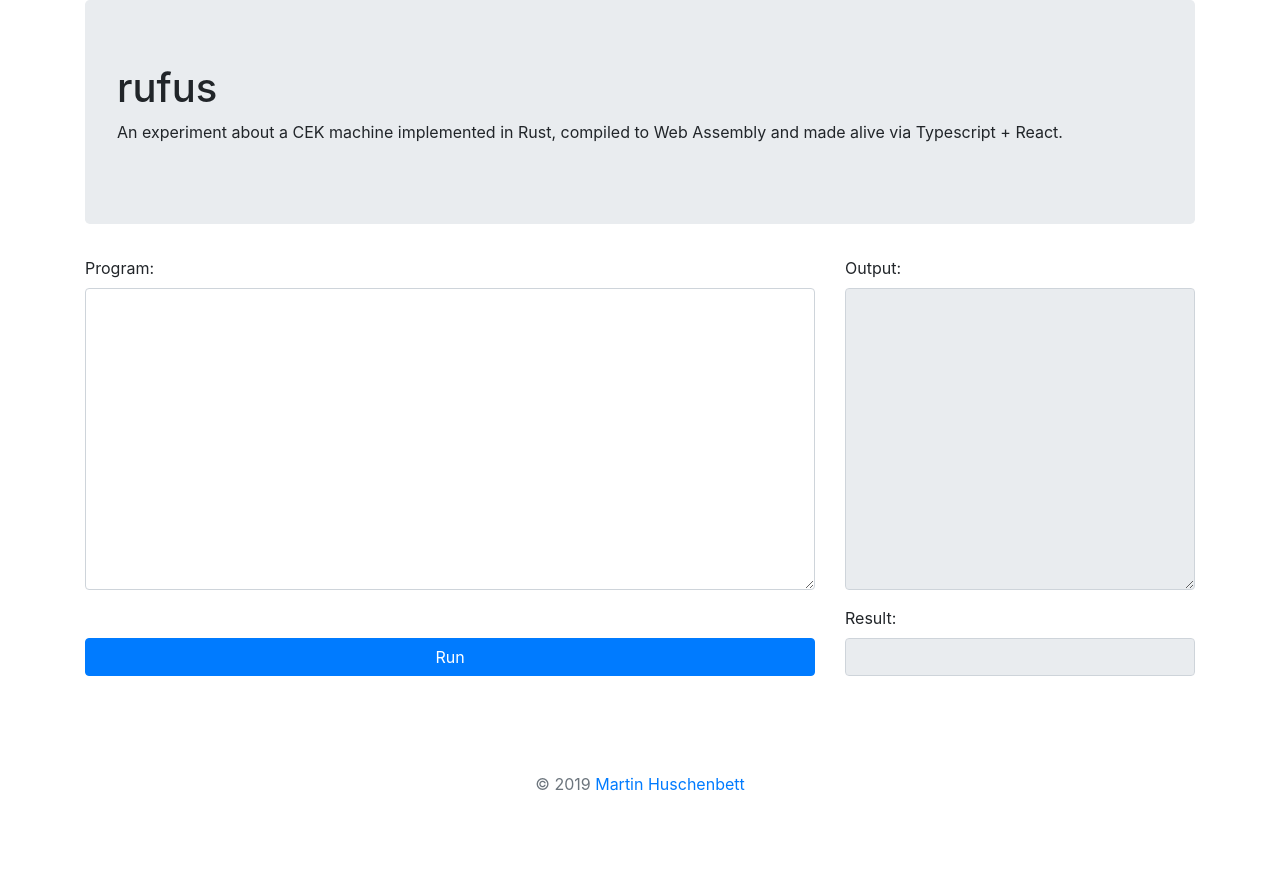
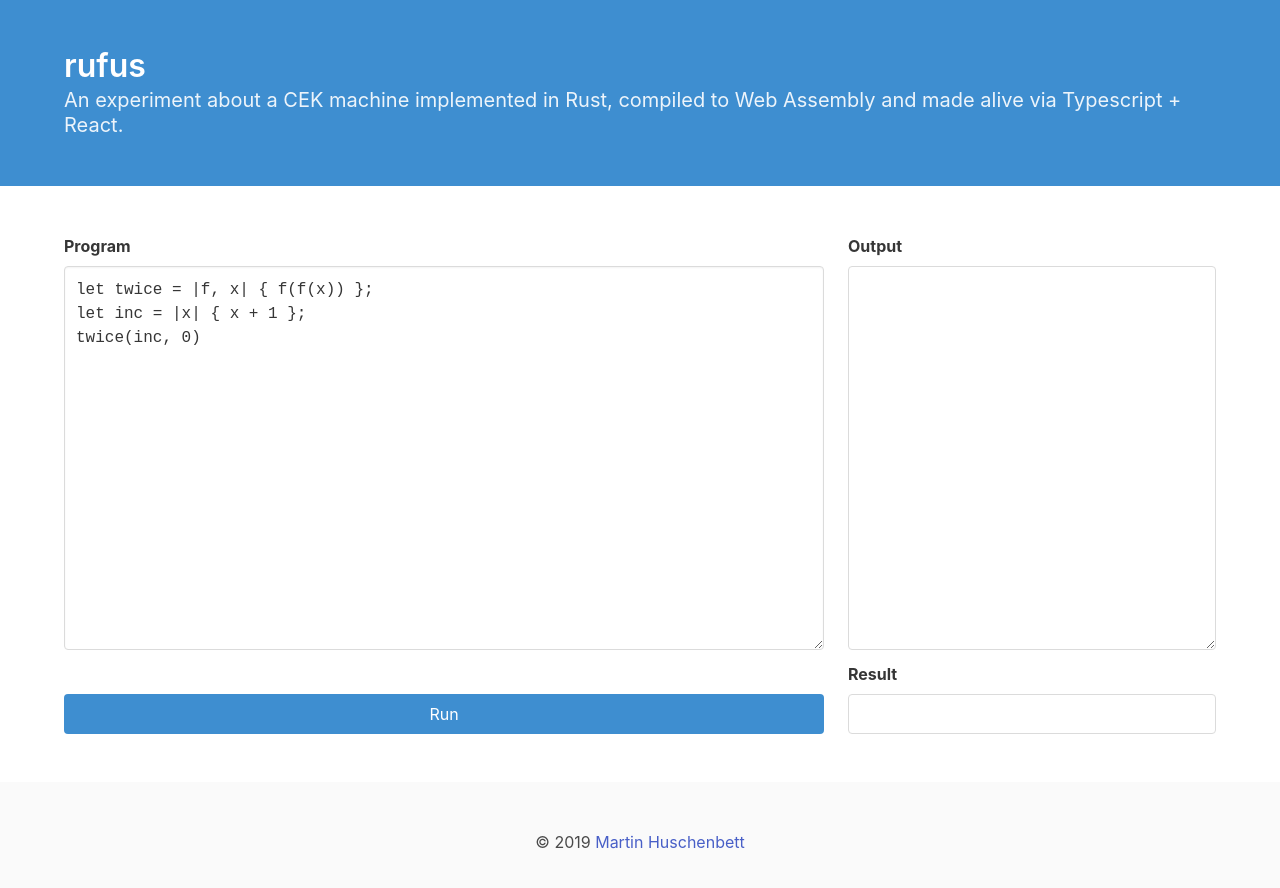
Before and after one commit to hurryabit/rufus, a React (Create React App) app in the folder rufus-ui/: page / in a window 1280 px wide. Shown: the top 888 px of the page. Before the commit the page ends 800 px from the top, so only its background shows below. Built offline with nearby package versions, Linux system fonts and the light colour scheme.

Commit message:
Style with bulma

```diff
--- a/rufus-ui/package.json
+++ b/rufus-ui/package.json
@@ -11,9 +11,8 @@
     "@types/node": "12.7.11",
     "@types/react": "16.9.5",
     "@types/react-dom": "16.9.1",
-    "bootstrap": "^4.3.1",
+    "bulma": "^0.7.5",
     "react": "^16.10.2",
-    "react-bootstrap": "^1.0.0-beta.14",
     "react-dom": "^16.10.2",
     "react-scripts": "3.2.0",
     "typescript": "3.6.3"
@@ -43,6 +42,7 @@
   },
   "devDependencies": {
     "gh-pages": "^2.1.1",
+    "node-sass": "^4.12.0",
     "react-app-rewired": "^2.1.3",
     "rufus": "file:../rufus-wasm/pkg",
     "wasm-loader": "^1.3.0"
--- a/rufus-ui/src/App.tsx
+++ b/rufus-ui/src/App.tsx
@@ -1,9 +1,13 @@
 import React from 'react';
-import { Button, Col, Container, Form, Jumbotron, Row } from 'react-bootstrap';
-import 'bootstrap/dist/css/bootstrap.css';
+import 'bulma';
 import './App.css';
 
-const EDITOR_ROWS: number = 12;
+const EDITOR_ROWS: number = 15;
+
+const DEFAULT_PROGRAM: string =
+`let twice = |f, x| { f(f(x)) };
+let inc = |x| { x + 1 };
+twice(inc, 0)`;
 
 type Props = {};
 
@@ -19,7 +23,7 @@ class App extends React.Component<Props, State> {
     super(props);
     this.state = {
       wasm: null,
-      program: '',
+      program: DEFAULT_PROGRAM,
       output: '',
       result: '',
     };
@@ -31,14 +35,14 @@ class App extends React.Component<Props, State> {
   loadWasm = async () => {
     try {
       const wasm = await import('rufus');
-      this.setState({wasm});
-    } catch(err) {
+      this.setState({ wasm });
+    } catch (err) {
       console.error(`Unexpected error in loadWasm. [Message: ${err.message}]`);
     }
   }
 
   handleProgramChange = (event: React.ChangeEvent<HTMLTextAreaElement>) => {
-    this.setState({program: event.currentTarget.value})
+    this.setState({ program: event.currentTarget.value })
   }
 
   handleProgramKeyDown = (event: React.KeyboardEvent) => {
@@ -59,7 +63,7 @@ class App extends React.Component<Props, State> {
     const value = result.get_value();
     switch (status) {
       case wasm.ExecResultStatus.Ok:
-        this.setState({result: value});
+        this.setState({ result: value });
         break;
       case wasm.ExecResultStatus.Err:
         alert(value);
@@ -71,72 +75,77 @@ class App extends React.Component<Props, State> {
     const state = this.state;
     return (
       <React.Fragment>
-        <Container>
-          <Row>
-            <Col>
-              <Jumbotron>
-                <h1>rufus</h1>
-                <p>
+        <section className="hero is-info">
+          <div className="hero-body">
+            <div className="container">
+              <h1 className="title">
+                rufus
+              </h1>
+              <h2 className="subtitle">
                 An experiment about a CEK machine implemented in Rust,
                 compiled to Web Assembly and made alive via Typescript + React.
-                </p>
-              </Jumbotron>
-            </Col>
-          </Row>
-          <Row>
-            <Col xs={8}>
-              <Form>
-                <Form.Group>
-                  <Form.Label>Program:</Form.Label>
+              </h2>
+            </div>
+          </div>
+        </section>
+        <section className="section">
+          <div className="container">
+            <div className="columns">
+              <div className="column is-two-thirds">
+                <div className="field">
+                  <label className="label">Program</label>
+                  <div className="control">
                     <textarea
-                    className='form-control'
+                      className="textarea is-family-code"
                       rows={EDITOR_ROWS}
                       value={state.program}
                       onChange={this.handleProgramChange}
                       onKeyDown={this.handleProgramKeyDown}
                     />
-                </Form.Group>
-                <Form.Group>
-                  <Form.Label>&nbsp;</Form.Label>
-                  <Button
-                    variant="primary"
-                    className='btn-block'
-                    type="submit"
+                  </div>
+                </div>
+                <div className="field">
+                  <label className="label">&nbsp;</label>
+                  <div className="control">
+                    <button
+                      className="button is-fullwidth is-info"
                       onClick={this.handleRunClick}
                     >
                       Run
-                  </Button>
-                </Form.Group>
-              </Form>
-            </Col>
-            <Col xs={4}>
-              <Form>
-                <Form.Group>
-                  <Form.Label>Output:</Form.Label>
-                  <Form.Control
-                    as="textarea"
+                    </button>
+                  </div>
+                </div>
+              </div>
+              <div className="column is-one-third">
+                <div className="field">
+                  <label className="label">Output</label>
+                  <div className="control">
+                    <textarea
+                      className="textarea is-family-code"
                       readOnly
                       rows={EDITOR_ROWS}
                       value={state.output}
                     />
-                </Form.Group>
-                <Form.Group>
-                  <Form.Label>Result:</Form.Label>
-                  <Form.Control
-                    type='text'
+                  </div>
+                </div>
+                <div className="field">
+                  <label className="label">Result</label>
+                  <div className="control">
+                    <input
+                      className="input is-family-code"
+                      type="text"
                       readOnly
                       value={state.result}
                     />
-                </Form.Group>
-              </Form>
-            </Col>
-          </Row>
-        </Container>
-        <footer className="fixed-bottom">
-          <div className="footer-copyright text-center py-1">
-            <span className="text-muted">
+                  </div>
+                </div>
+              </div>
+            </div>
+          </div>
+        </section>
+        <footer className="footer">
+          <div className="content has-text-centered">
               © 2019 <a href="https://github.com/hurryabit/rufus" target="blank">Martin Huschenbett</a>
-            </span>
           </div>
         </footer>
       </React.Fragment>
```
Also changed, not shown: 1 other file (tests, documents, lock files or other folders). Lines whose indentation alone changed are shown as unchanged.
